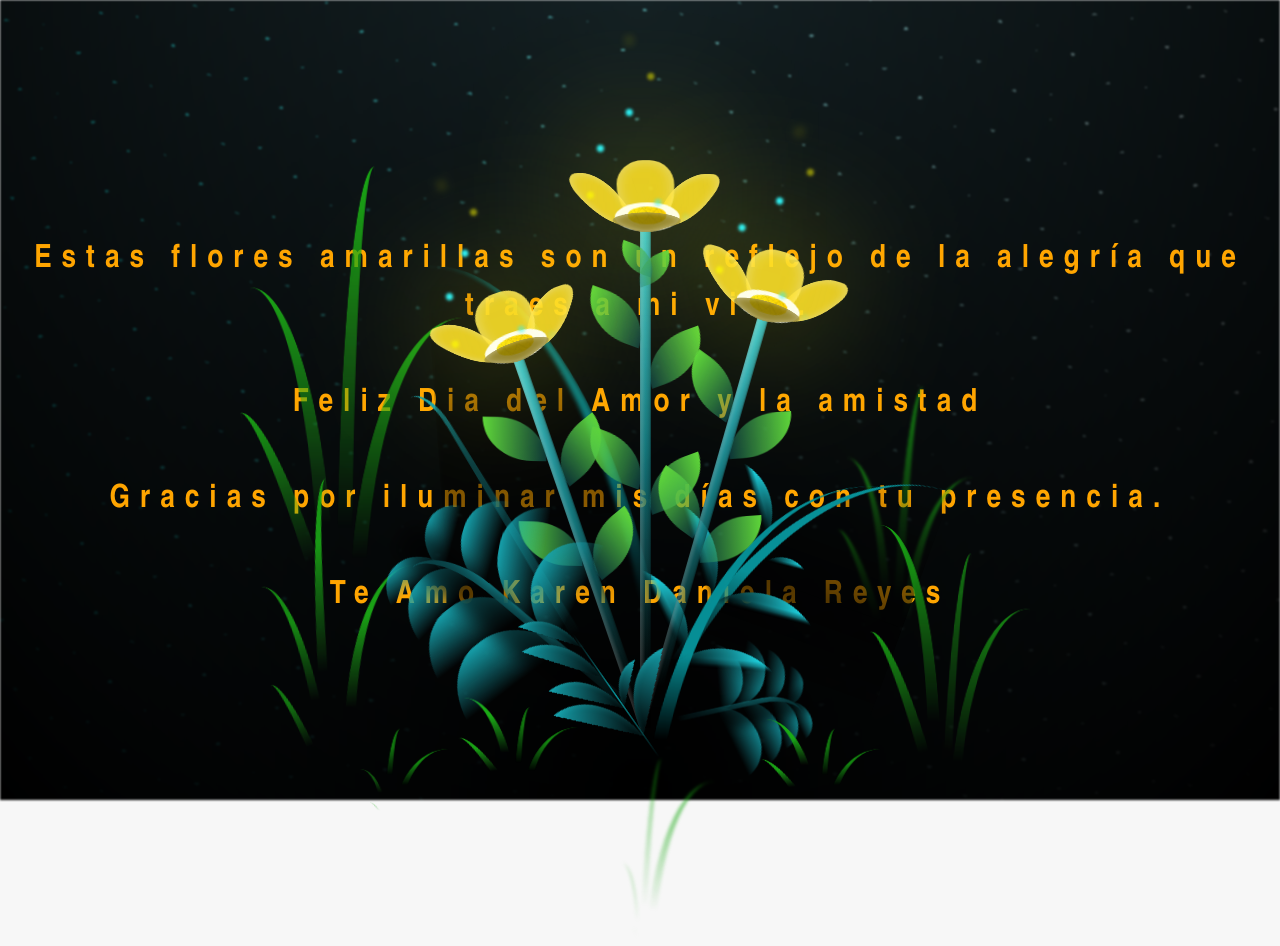
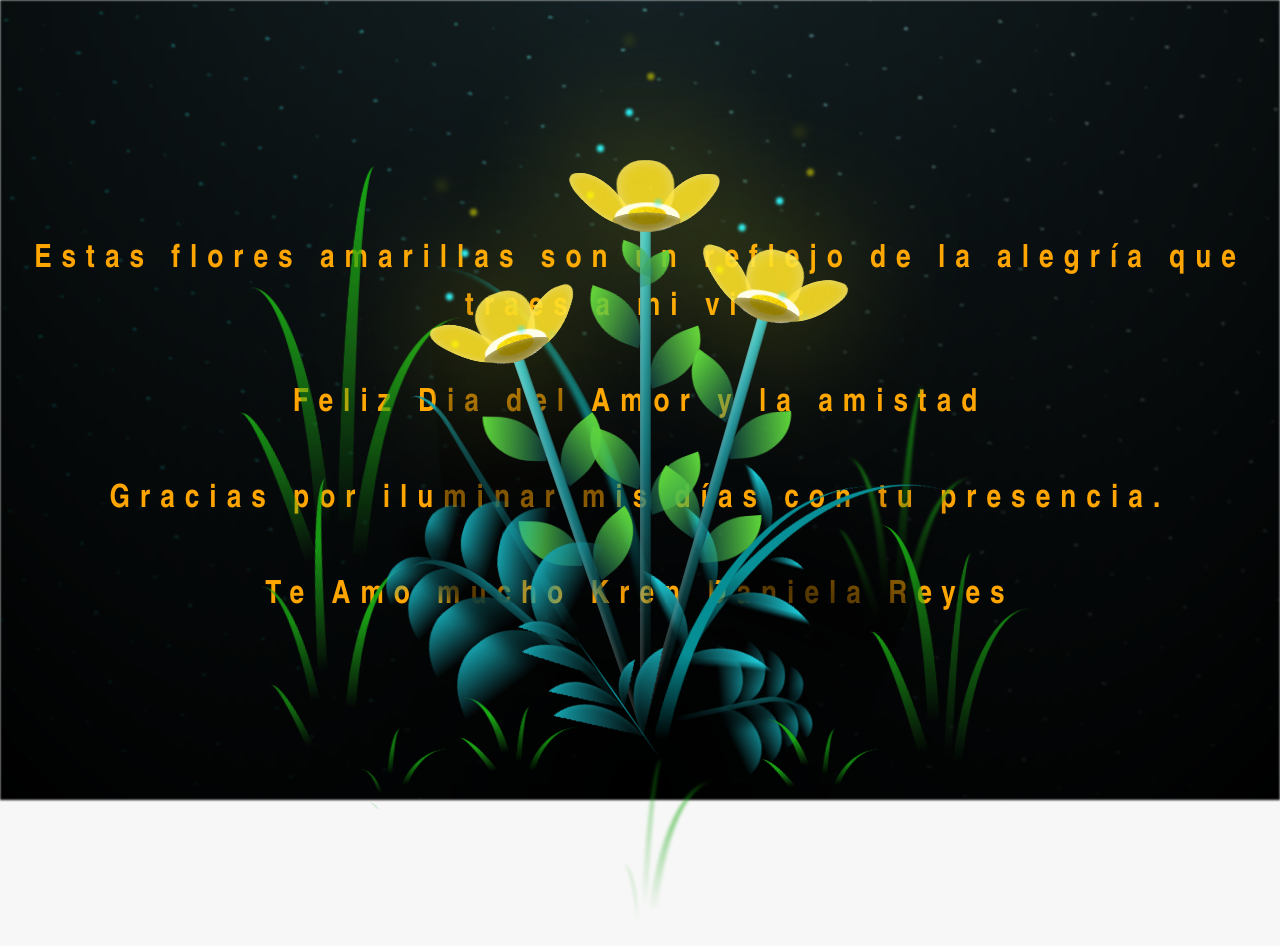
Before and after one commit to LuisCp1978/flowers, a plain HTML site: page flower.html in a window 1280 px wide. Drawn offline with Linux system fonts and the light colour scheme.

Commit message:
Add files via upload

```diff
--- a/flower.html
+++ b/flower.html
@@ -16,7 +16,7 @@
     <h1 class="titulo" style="color:orange;">Estas flores amarillas son un reflejo de la alegría que traes a mi vida. <br> <br>
 		Feliz Dia del Amor y la amistad <br> <br>
       Gracias por iluminar mis días con tu presencia.<br> <br>
-	  Te Amo Karen Daniela Reyes
+	  Te Amo mucho Kren Daniela Reyes
 	  </h1>
 
     <div class="night"></div>
```
